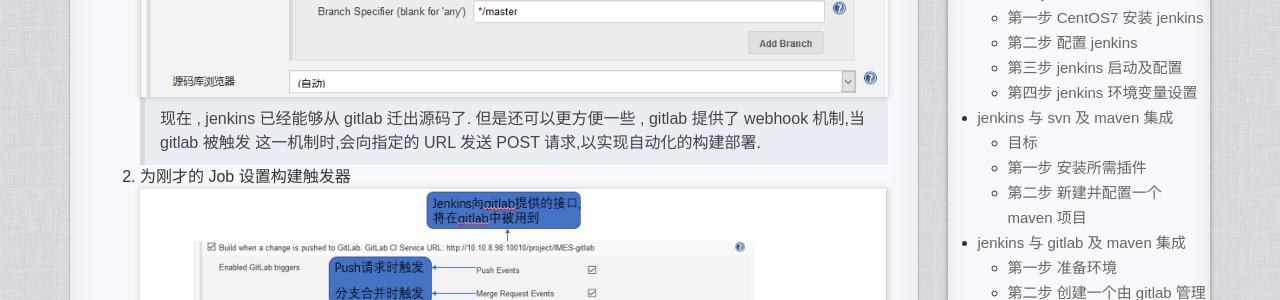
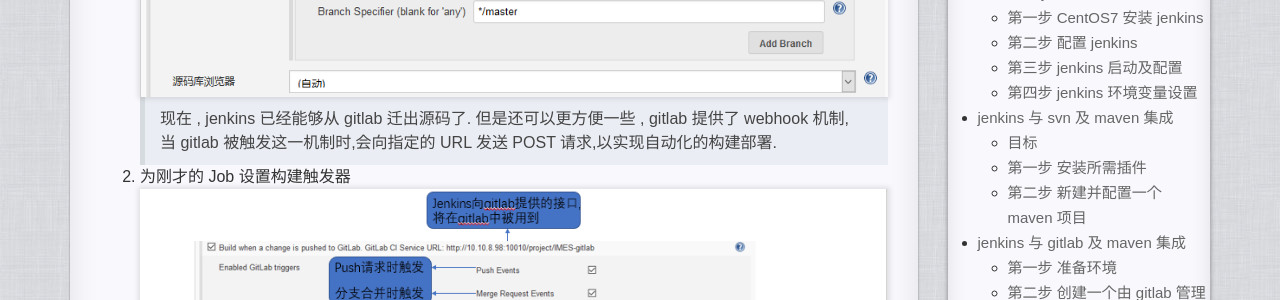
Before and after one commit to OhMyBuuug/OhMyBuuug.github.io, a Jekyll site: the page built from _posts/2017-03-13-jenkins.md, in a window 1280 px wide and 900 px high, scrolled down 8289 px. Shown: the part 150-450 px from the top of the window. Built offline with Jekyll 4.4.1, drawn with Linux system fonts in a browser that asks for light colours; nearby versions of some CDN libraries; comment, search, counter and statistics services are not loaded; a style sheet for code colours, icons or effects is not loaded.

```diff
--- a/_posts/2017-03-13-jenkins.md
+++ b/_posts/2017-03-13-jenkins.md
@@ -136,8 +136,8 @@ Deploy to container
 ###  第二步  创建一个由 gitlab 管理源码的 job
 1.  在 jenkins 中创建一个 Job , 使用 gitlab 管理源码
 ![jenkins-gitlab3](/static/imagine/jenkins/gitlab/jenkins-gitlab3.png)
-> 现在 , jenkins 已经能够从 gitlab 迁出源码了. 但是还可以更方便一些 , gitlab 提供了 webhook 机制,当 gitlab 被触发
-    这一机制时,会向指定的 URL 发送 POST 请求,以实现自动化的构建部署.
+> 现在 , jenkins 已经能够从 gitlab 迁出源码了. 但是还可以更方便一些 , gitlab 提供了 webhook 机制,
+当 gitlab 被触发这一机制时,会向指定的 URL 发送 POST 请求,以实现自动化的构建部署.
 
 2. 为刚才的 Job 设置构建触发器
 ![init-trigger](/static/imagine/jenkins/gitlab/init-trigger.png)
```
